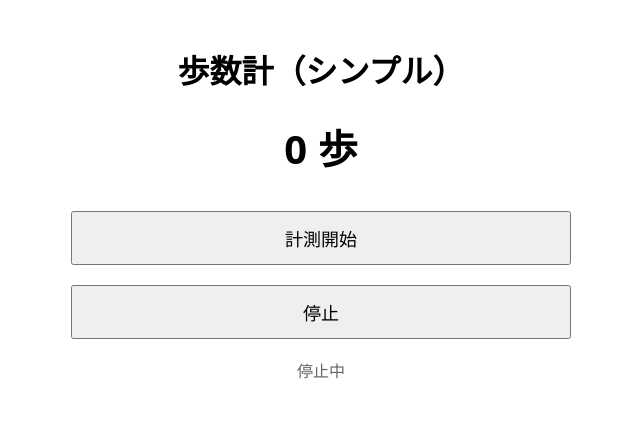
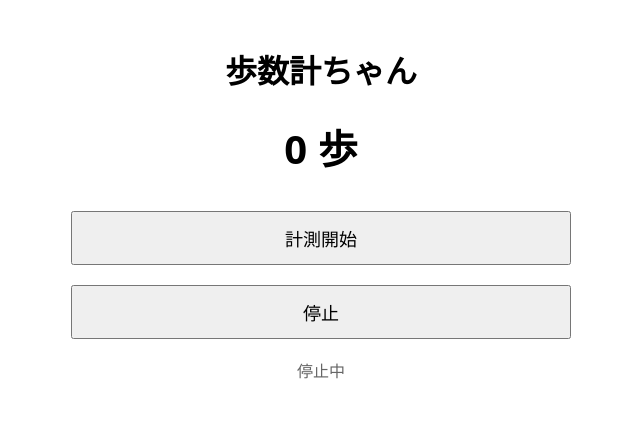
Before and after one commit to K024C1018/pedmeter-test, a plain HTML site: page index.html in a window 1280 px wide. Shown: the whole page, without its empty margins (319-959 px from the left). Drawn offline with Linux system fonts and the light colour scheme.

Commit message:
Update index.html

```diff
--- a/index.html
+++ b/index.html
@@ -38,7 +38,7 @@
 </head>
 
 <body>
-  <h1>歩数計（シンプル）</h1>
+  <h1>歩数計ちゃん</h1>
 
   <div class="steps"><span id="steps">0</span> 歩</div>
 
```
